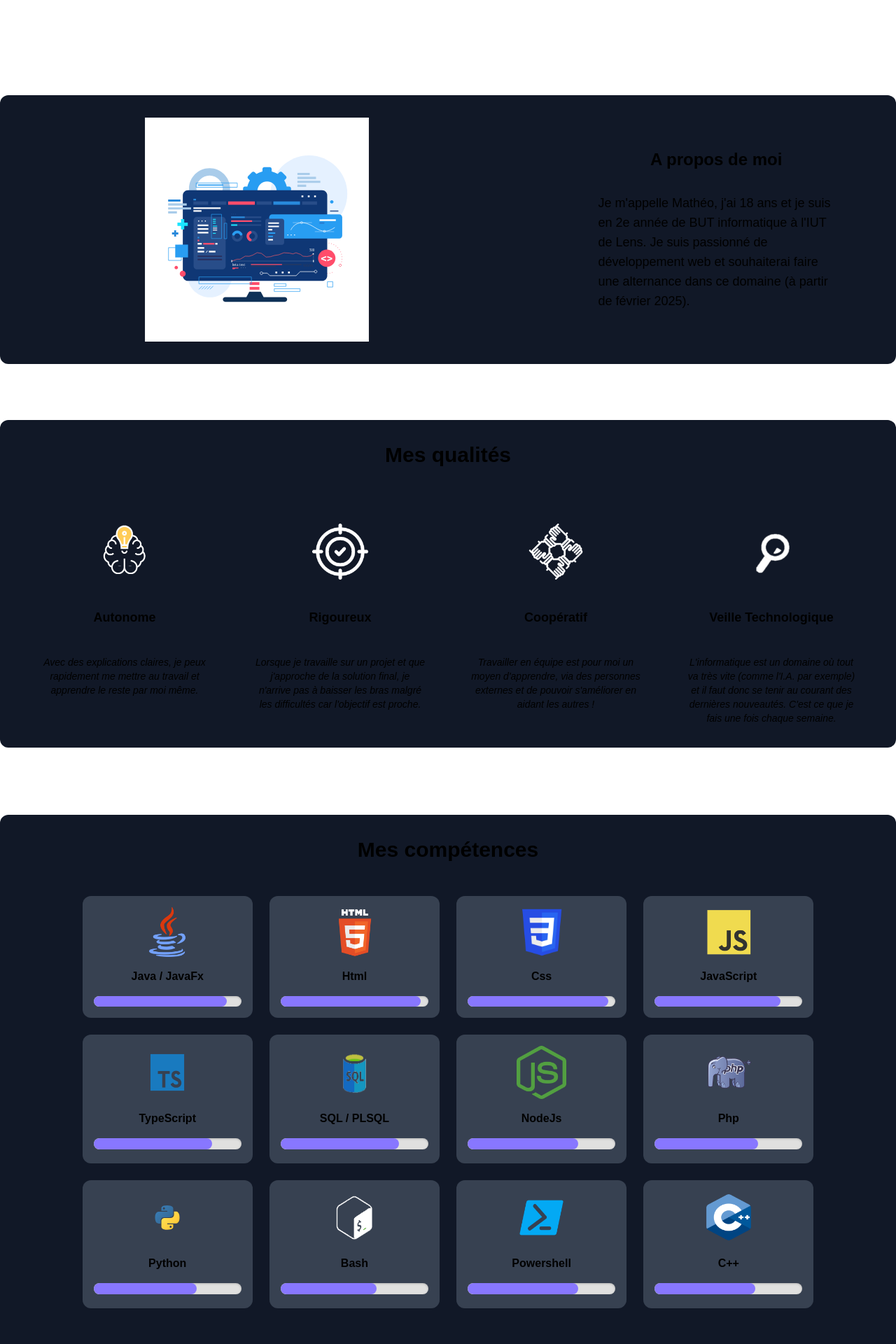
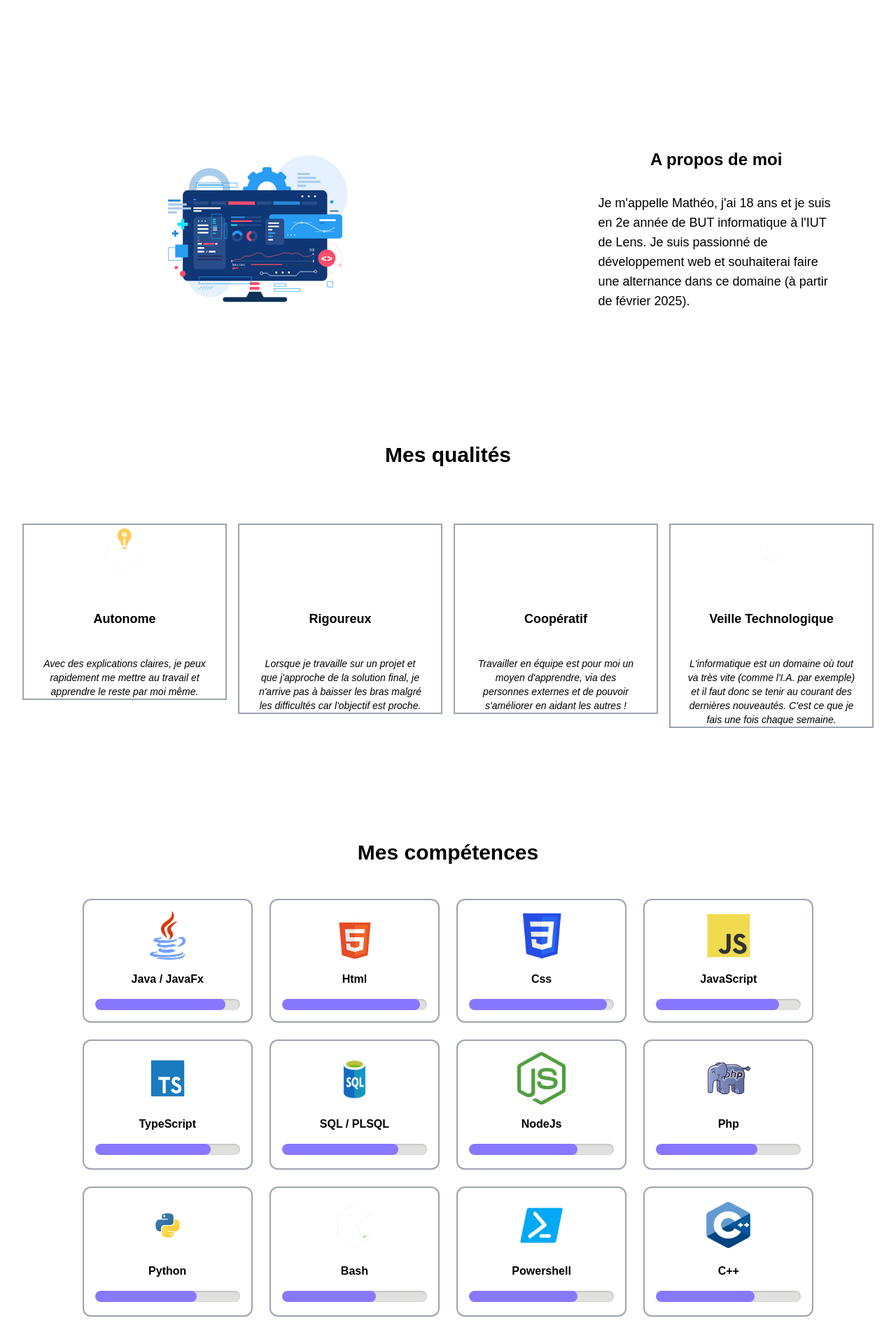
Before and after one commit to matheokcx/portfolio, a Next.js app in the folder app/: page / in a window 1280 px wide. Shown: the part 680-2600 px from the top of the page at 70% size. Built offline with nearby package versions, Linux system fonts and the light colour scheme.

Commit message:
modif mode nuit

```diff
--- a/app/src/components/Competence.tsx
+++ b/app/src/components/Competence.tsx
@@ -10,7 +10,7 @@ interface props {
 export default function Competence({ imagePath, titre, progression }: props) {
     return (
         <>
-            <div className="w-full lg:w-1/5 flex flex-col items-center pt-4 rounded-xl bg-gray-700 p-4 gap-4 transition-transform hover:-translate-y-2">
+            <div className="w-5/6 lg:w-1/5 flex flex-col items-center pt-4 rounded-xl border-2 border-gray-400 dark:border-0 light: dark:bg-gray-700 p-4 gap-4 transition-transform hover:-translate-y-2">
                 <Image src={imagePath} alt="Logo competence" width="100" height="100" className="w-1/3 h-1/2" />
                 <h3 className="w-full text-center font-bold">{titre}</h3>
                 <ProgressBar progression={progression} />
--- a/app/src/components/Projet.tsx
+++ b/app/src/components/Projet.tsx
@@ -10,7 +10,7 @@ interface props {
 export default function Projet({ imagePath, titre, techs, description }: props) {
     return (
         <>
-            <div className="w-full lg:w-1/4 p-6 bg-gray-700 rounded-xl flex flex-col items-center pt-12 gap-6 transition-transform hover:-translate-y-2 hover:cursor-pointer">
+            <div className="w-full lg:w-1/4 p-6 border-2 border-gray-400 dark:border-0 dark:bg-gray-700 rounded-xl flex flex-col items-center pt-12 gap-6 transition-transform hover:-translate-y-2 hover:cursor-pointer">
                 <Image src={imagePath} alt="Image du projet" width="100" height="100" className="w-5/6 rounded-xl" />
                 <h3 className="w-full text-center font-bold text-lg">{titre}</h3>
                 <p className="font-bold w-full text-center text-opacity-50">{techs}</p>
--- a/app/src/components/Qualite.tsx
+++ b/app/src/components/Qualite.tsx
@@ -9,7 +9,7 @@ interface props {
 export default function Qualite({ imagePath, titre, texte }: props) {
     return (
         <>
-            <div className="w-full lg:w-1/4 flex flex-col items-center justify-center gap-10">
+            <div className="w-full lg:w-1/4 border-2 border-gray-400 dark:border-0 flex flex-col items-center justify-center gap-10">
                 <Image src={imagePath} alt="Icon qualite" width="80" height="80" />
                 <h3 className="font-bold text-lg">{titre}</h3>
                 <i className="w-5/6 text-wrap text-sm text-center text-opacity-50">{texte}</i>
--- a/app/src/pages/index.tsx
+++ b/app/src/pages/index.tsx
@@ -68,7 +68,7 @@ export default function Home() {
         </div>
 
         <div className="w-full flex flex-col gap-20 mt-44">
-          <div className="w-full lg:h-96 bg-gray-900 rounded-xl flex flex-col lg:flex-row items-center gap-8 p-8">
+          <div className="w-full lg:h-96 dark:bg-gray-900 rounded-xl flex flex-col lg:flex-row items-center gap-8 p-8">
             <Image src="/illustration2.svg" alt="illustration" width="100" height="100" className="w-full lg:w-2/3 h-80 rounded-xl" />
             <div className="w-full lg:w-1/2 flex flex-col items-center lg:items-normal gap-8 lg:pl-16">
               <h2 className="font-bold text-2xl">A propos de moi</h2>
@@ -77,7 +77,7 @@ export default function Home() {
             </div>
           </div>
 
-          <div className="w-full bg-gray-900 rounded-xl flex flex-col gap-20 p-8">
+          <div className="w-full dark:bg-gray-900 rounded-xl flex flex-col gap-20 p-8">
             <h2 className="w-full text-center font-bold text-3xl">Mes qualités</h2>
             <div className="w-full flex flex-col lg:flex-row items-start gap-4">
               {qualites.map((e: any, index: any) => <Qualite imagePath={e.chemin} titre={e.titre} texte={e.texte} key={index} />)}
@@ -85,7 +85,7 @@ export default function Home() {
           </div>
         </div>
 
-        <div className="w-full bg-gray-900 rounded-xl flex flex-col gap-12 p-8">
+        <div className="w-full dark:bg-gray-900 rounded-xl flex flex-col gap-12 p-8">
           <h2 className="font-bold text-center text-3xl w-full">Mes compétences</h2>
           <div className="w-full flex flex-col lg:flex-row lg:flex-wrap justify-center gap-6">
             {choixLogiciel ? competences.filter((e: any) => e.type === "logiciel").map((e: any, index: any) => <Competence imagePath={e.chemin} titre={e.titre} progression={e.progress} key={index} />) : null}
@@ -99,14 +99,14 @@ export default function Home() {
           </div>
         </div>
 
-        <div className="w-full bg-gray-900 rounded-xl flex flex-col gap-8 p-8">
+        <div className="w-full dark:bg-gray-900 rounded-xl flex flex-col gap-8 p-8">
           <h2 className="font-bold text-center w-full text-3xl">Mes meilleurs projets</h2>
           <div className="w-full flex flex-col lg:flex-row justify-center gap-16 p-4">
             {projets.map((e: any, index: any) => <Projet imagePath={e.chemin} titre={e.titre} techs={e.techs} description={e.description} key={index} />)}
           </div>
         </div>
 
-        <div className="w-full flex flex-row gap-14 justify-center items-center bg-gray-900 rounded-xl p-4">
+        <div className="w-full flex flex-row gap-14 justify-center items-center border-2 border-gray-400 dark:border-0 dark:bg-gray-900 rounded-xl p-4">
           <a href="https://github.com/matheokcx" target="_blank"><Image src="/github.png" alt="GitHub" width="100" height="100"
             className="w-16 h-16 transition-transform hover:scale-105" /></a>
           <a href="https://www.linkedin.com/in/math%C3%A9o-deleplanque-4a4725329/" target="_blank"><Image
```
